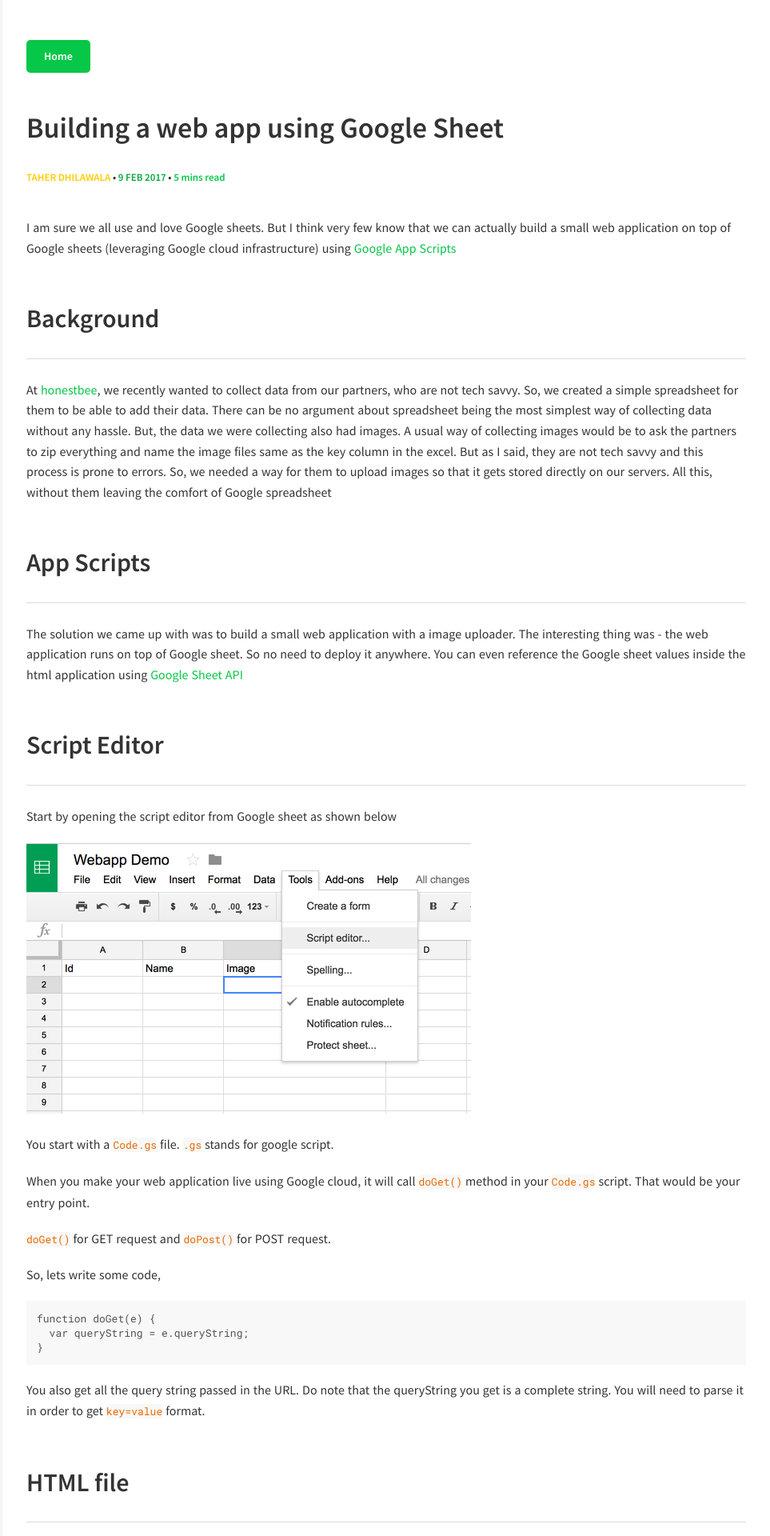
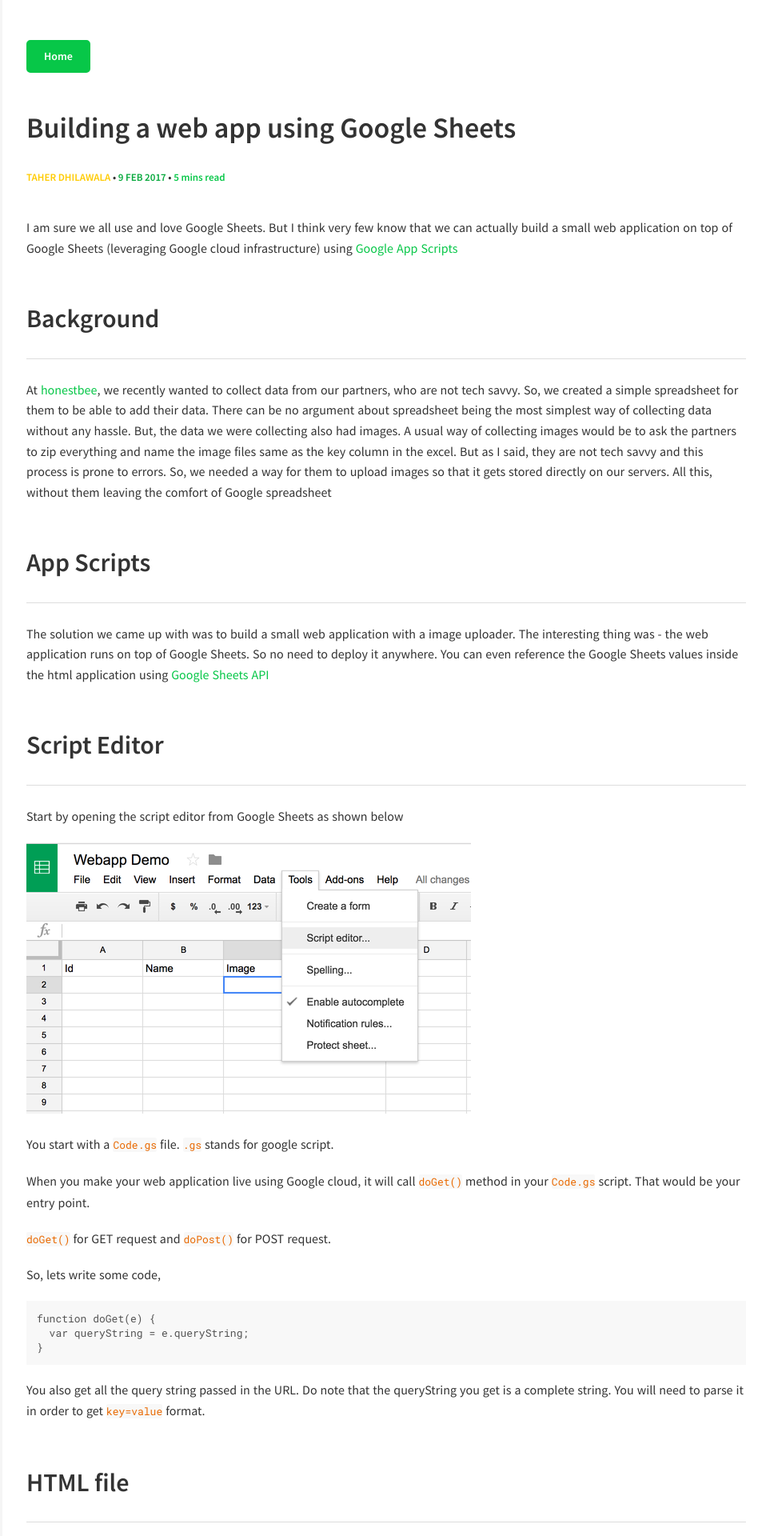
Before and after one commit to honestbee/honestbee.github.io, a Jekyll site: the page built from _posts/2016-02-07-building-web-app-using-google-sheet.md, in a window 1280 px wide. Shown: the top 1920 px of the page at 80% size, without its empty margins (317-1280 px from the left). Built offline with Jekyll 4.4.1, drawn with Linux system fonts in a browser that asks for light colours; some of the changed text lies outside the part shown.

Commit message:
Fix spell errors :)

````diff
--- a/_posts/2016-02-07-building-web-app-using-google-sheet.md
+++ b/_posts/2016-02-07-building-web-app-using-google-sheet.md
@@ -1,14 +1,14 @@
 ---
 layout: post
-title:  "Building a web app using Google Sheet"
-excerpt: "Build a web app using Google sheet backend and host it on Google cloud infrastructure for free"
+title:  "Building a web app using Google Sheets"
+excerpt: "Build a web app using Google Sheets backend and host it on Google cloud infrastructure for free"
 date:   2017-02-09 19:04:33 +0800
 categories: [integrations]
 tags: [google,google-sheet]
 author: Taher Dhilawala
 ---
 
-I am sure we all use and love Google sheets. But I think very few know that we can actually build a small web application on top of Google sheets (leveraging Google cloud infrastructure) using [Google App Scripts](https://developers.google.com/apps-script/)
+I am sure we all use and love Google Sheets. But I think very few know that we can actually build a small web application on top of Google Sheets (leveraging Google cloud infrastructure) using [Google App Scripts](https://developers.google.com/apps-script/)
 
 ## Background
 
@@ -16,11 +16,11 @@ At [honestbee](https://honestbee.sg), we recently wanted to collect data from ou
 
 ## App Scripts
 
-The solution we came up with was to build a small web application with a image uploader. The interesting thing was - the web application runs on top of Google sheet. So no need to deploy it anywhere. You can even reference the Google sheet values inside the html application using [Google Sheet API](https://developers.google.com/sheets/)
+The solution we came up with was to build a small web application with a image uploader. The interesting thing was - the web application runs on top of Google Sheets. So no need to deploy it anywhere. You can even reference the Google Sheets values inside the html application using [Google Sheets API](https://developers.google.com/sheets/)
 
 ## Script Editor
 
-Start by opening the script editor from Google sheet as shown below
+Start by opening the script editor from Google Sheets as shown below
 
 ![img](/img/posts/web_app_google_sheet/script_editor.png)
 
@@ -117,7 +117,7 @@ You need to set the following
 
 * **Project version**: For every new deploy you need to increment the project version and give a comment (just like git, its for versioning)
 
-* **Execute the app as**: Since this app will be running inside the google sheet context, you need to specify under what user this app runs. It can be either you (the developer) or the user who is accessing the sheet.
+* **Execute the app as**: Since this app will be running inside the Google Sheets context, you need to specify under what user this app runs. It can be either you (the developer) or the user who is accessing the sheet.
 
 * **Access**: Finally, you can also restrict who can access this web app. Options are `Only myself` and `Anyone`. If you choose to execute the app as `Me` then you also get the third option here, which is `Anyone, even anonymous`. Since its your user, people can use it without having to authenticate with Google.
 
@@ -131,11 +131,11 @@ Now lets navigate to the URL and pass name as query string. Also, you can test t
 
 Voila!!
 
-## Google sheet integration
+## Google Sheets integration
 
-So far so good, right? Well, what would be more awesome is that we can store web app values in Google sheet.
+So far so good, right? Well, what would be more awesome is that we can store web app values in Google Sheets.
 
-Doing that is quite easy using the Google sheet API. In your `Code.gs` you can access the active sheet like this,
+Doing that is quite easy using the Google Sheets API. In your `Code.gs` you can access the active sheet like this,
 
 ```
 function setSheetValue(value){
@@ -156,8 +156,6 @@ if(google && google.script){
 
 ## Summary
 
-Since you can do HTML and Javascript, you have endless possibilities here. With powerful Google sheet API and its integration with Google cloud hosting, you can build a simple HTML web app with Google sheet as your database.
+Since you can do HTML and Javascript, you have endless possibilities here. With powerful Google Sheets API and its integration with Google cloud hosting, you can build a simple HTML web app with Google Sheets as your database.
 
 Go try it out :)
-
-Like what you see? Come join us and be part of an amazing team. [We are hiring](https://honestbee.sg/en/careers)
````
